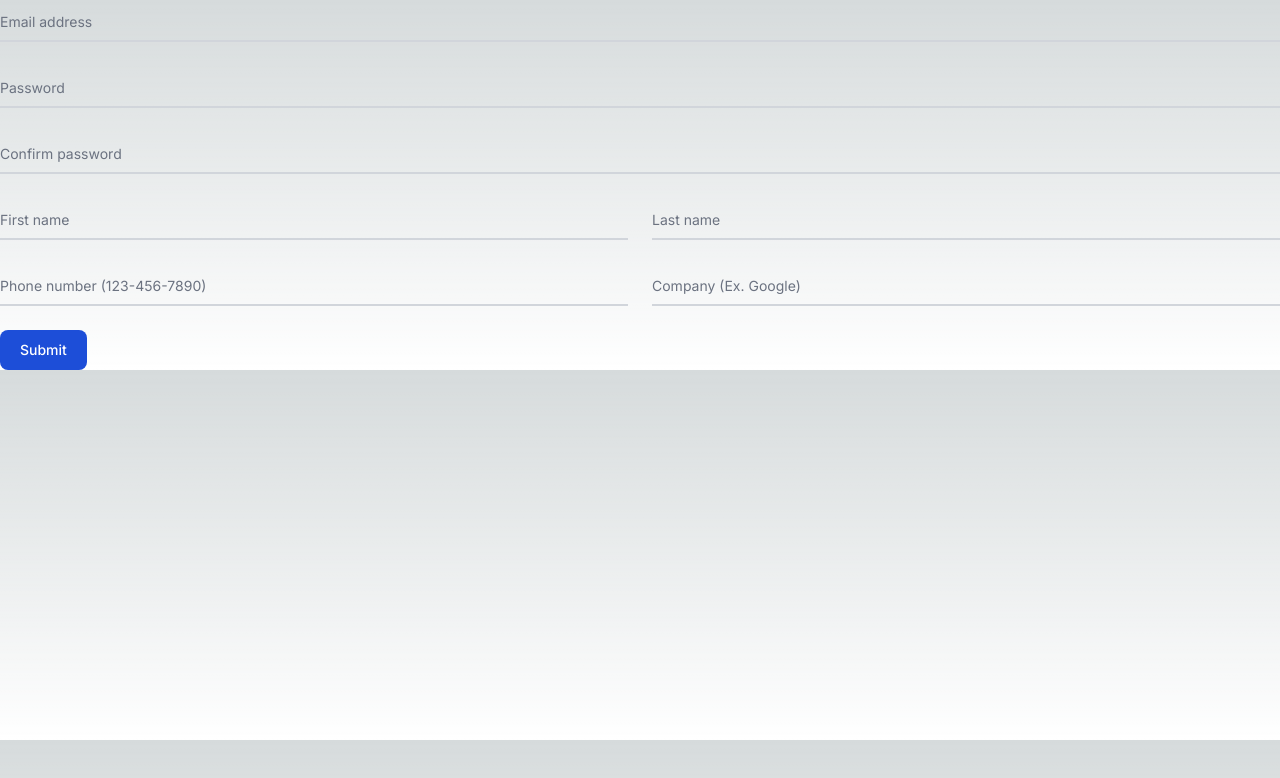
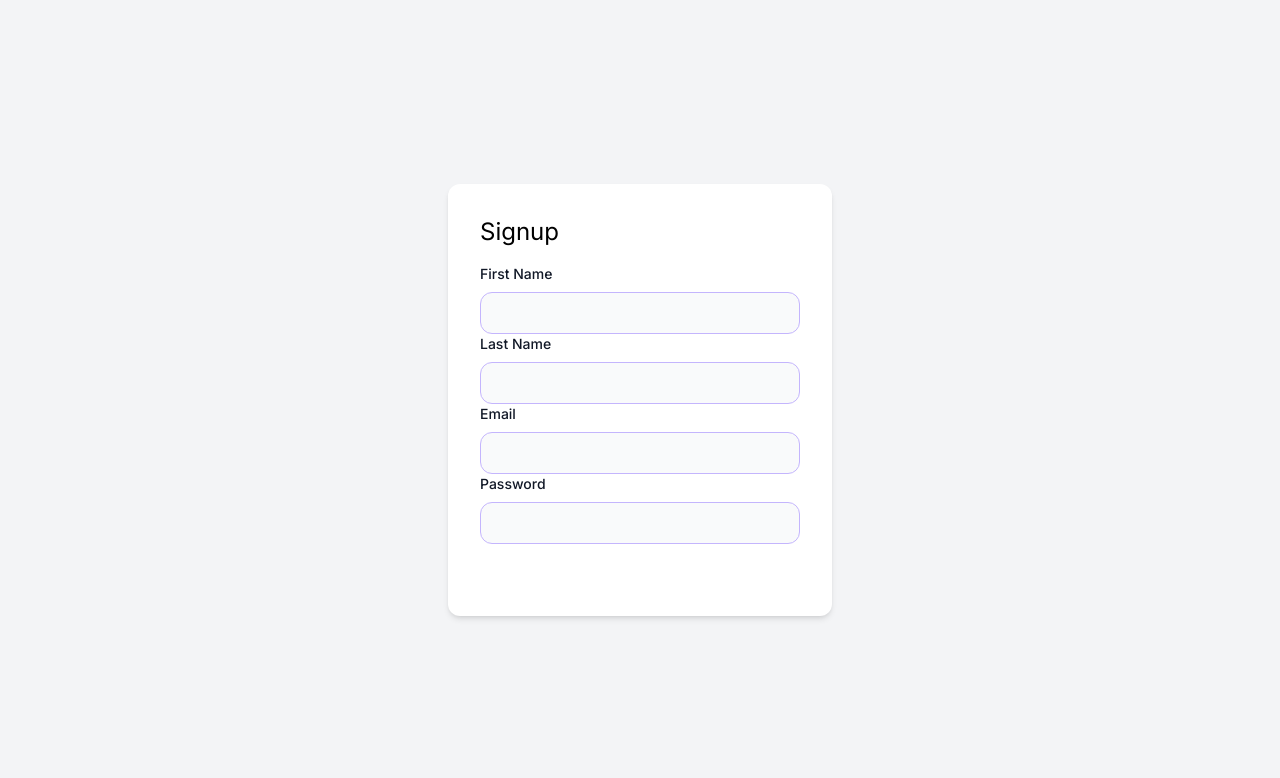
Before and after one commit to AdnanRashied/dimension, a Next.js app in the folder beyond-elysium/: page /signup in a window 1280 px wide. Shown: the top 778 px of the page. Built offline with nearby package versions, Linux system fonts and the light colour scheme.

Commit message:
Updated Login page with sanitization

```diff
--- a/beyond-elysium/src/app/(authentication)/login/loginContainer.tsx
+++ b/beyond-elysium/src/app/(authentication)/login/loginContainer.tsx
@@ -4,9 +4,9 @@ import LoginPageBackground from "@styles/LoginPageBackground.module.scss";
 import { FormField } from "@components/Form-Field";
 
 interface LoginContainerBoxProps {
-  value: { email: string; password: string };
   onChange: (event: React.ChangeEvent<HTMLInputElement>) => void;
   onSubmit: (event: React.FormEvent<HTMLFormElement>) => void;
+  value: { email: string; password: string };
   emailError?: string;
   passwordError?: string;
 }
@@ -59,7 +59,7 @@ export const LoginContainerBox = ({
               value={value.email}
               onChange={onChange}
               type="email"
-              pattern="[a-zA-Z0-9._%+-]+@[a-zA-Z0-9.-]+\.[a-zA-Z]{2,}|[a-zA-Z0-9._%+-]{6,}"
+              pattern="[a-zA-Z0-9._%+-]+@[a-z0-9.-]+\.[a-z]{2,}|[a-zA-Z0-9._%+-]{6,}"
               required
               placeHolder="Enter Email Address"
               size={30}
--- a/beyond-elysium/src/app/(authentication)/login/page.tsx
+++ b/beyond-elysium/src/app/(authentication)/login/page.tsx
@@ -19,6 +19,10 @@ const LoginPage: React.FC = () => {
 
   const handleSubmit = async (event: FormEvent): Promise<void> => {
     event.preventDefault();
+    const formDataLowercased = {
+      email: formData.email.toLowerCase(),
+      password: formData.password,
+    };
 
     try {
       const response = await fetch('api/controller/login', {
@@ -26,7 +30,7 @@ const LoginPage: React.FC = () => {
         headers: {
           'Content-Type': 'application/json',
         },
-        body: JSON.stringify(formData),
+        body: JSON.stringify(formDataLowercased),
       });
 
       if (response.status === 200) {
--- a/beyond-elysium/src/app/(authentication)/login/stylec.css
+++ /dev/null
@@ -1,122 +0,0 @@
-* {
-  margin: 0;
-  padding: 0;
-}
-
-body {
-  display: flex;
-  justify-content: center;
-  align-items: center;
-  width: 100%;
-  min-height: 100vh;
-  background: #000;
-  overflow: hidden;
-}
-
-.glowing {
-  position: relative;
-  min-width: 700px;
-  height: 550px;
-  margin: -150px;
-  transform-origin: right;
-  animation: colorChange 5s linear infinite;
-}
-
-.glowing:nth-child(even) {
-  transform-origin: left;
-}
-
-@keyframes colorChange {
-  0% {
-    filter: hue-rotate(0deg);
-    transform: rotate(0deg);
-  }
-  100% {
-    filter: hue-rotate(360deg);
-    transform: rotate(360deg);
-  }
-}
-
-.glowing span {
-  position: absolute;
-  top: calc(80px * var(--i));
-  left: calc(80px * var(--i));
-  bottom: calc(80px * var(--i));
-  right: calc(80px * var(--i));
-}
-
-.glowing span::before {
-  content: "";
-  position: absolute;
-  top: 50%;
-  left: -8px;
-  width: 15px;
-  height: 15px;
-  background: #f00;
-  border-radius: 50%;
-}
-
-.glowing span:nth-child(3n + 1)::before {
-  background: rgba(134,255,0,1);
-  box-shadow: 0 0 20px rgba(134,255,0,1),
-    0 0 40px rgba(134,255,0,1),
-    0 0 60px rgba(134,255,0,1),
-    0 0 80px rgba(134,255,0,1),
-    0 0 0 8px rgba(134,255,0,.1);
-}
-
-.glowing span:nth-child(3n + 2)::before {
-  background: rgba(255,214,0,1);
-  box-shadow: 0 0 20px rgba(255,214,0,1),
-    0 0 40px rgba(255,214,0,1),
-    0 0 60px rgba(255,214,0,1),
-    0 0 80px rgba(255,214,0,1),
-    0 0 0 8px rgba(255,214,0,.1);
-}
-
-.glowing span:nth-child(3n + 3)::before {
-  background: rgba(0,226,255,1);
-  box-shadow: 0 0 20px rgba(0,226,255,1),
-    0 0 40px rgba(0,226,255,1),
-    0 0 60px rgba(0,226,255,1),
-    0 0 80px rgba(0,226,255,1),
-    0 0 0 8px rgba(0,226,255,.1);
-}
-
-.glowing span:nth-child(3n + 1) {
-  animation: animate 10s alternate infinite;
-}
-
-.glowing span:nth-child(3n + 2) {
-  animation: animate-reverse 3s alternate infinite;
-}
-
-.glowing span:nth-child(3n + 3) {
-  animation: animate 8s alternate infinite;
-}
-
-@keyframes animate {
-  0% {
-    transform: rotate(180deg);
-  }
-  50% {
-    transform: rotate(0deg);
-  }
-  100% {
-    transform: rotate(360deg);
-  }
-}
-
-@keyframes animate-reverse {
-  0% {
-    transform: rotate(360deg);
-  }
-
-  50% {
-    transform: rotate(180deg);
-  }
-
-  100% {
-    transform: rotate(0deg);
-  }
-}
--- a/beyond-elysium/src/app/(authentication)/signup/page.tsx
+++ b/beyond-elysium/src/app/(authentication)/signup/page.tsx
@@ -1,44 +1,96 @@
-const SignUpPage = () => {
+"use client"
+import React, { useState } from 'react';
+import { FormField } from '@/app/components/Form-Field';
 
-    return (
-      <div>
-            <form>
-      <div className="relative z-0 w-full mb-6 group">
-          <input type="email" name="floating_email" id="floating_email" className="block py-2.5 px-0 w-full text-sm text-gray-900 bg-transparent border-0 border-b-2 border-gray-300 appearance-none dark:text-white dark:border-gray-600 dark:focus:border-blue-500 focus:outline-none focus:ring-0 focus:border-blue-600 peer" placeholder=" " required />
-          <label htmlFor="floating_email" className="peer-focus:font-medium absolute text-sm text-gray-500 dark:text-gray-400 duration-300 transform -translate-y-6 scale-75 top-3 -z-10 origin-[0] peer-focus:left-0 peer-focus:text-blue-600 peer-focus:dark:text-blue-500 peer-placeholder-shown:scale-100 peer-placeholder-shown:translate-y-0 peer-focus:scale-75 peer-focus:-translate-y-6">Email address</label>
-      </div>
-      <div className="relative z-0 w-full mb-6 group">
-          <input type="password" name="floating_password" id="floating_password" className="block py-2.5 px-0 w-full text-sm text-gray-900 bg-transparent border-0 border-b-2 border-gray-300 appearance-none dark:text-white dark:border-gray-600 dark:focus:border-blue-500 focus:outline-none focus:ring-0 focus:border-blue-600 peer" placeholder=" " required />
-          <label htmlFor="floating_password" className="peer-focus:font-medium absolute text-sm text-gray-500 dark:text-gray-400 duration-300 transform -translate-y-6 scale-75 top-3 -z-10 origin-[0] peer-focus:left-0 peer-focus:text-blue-600 peer-focus:dark:text-blue-500 peer-placeholder-shown:scale-100 peer-placeholder-shown:translate-y-0 peer-focus:scale-75 peer-focus:-translate-y-6">Password</label>
-      </div>
-      <div className="relative z-0 w-full mb-6 group">
-          <input type="password" name="repeat_password" id="floating_repeat_password" className="block py-2.5 px-0 w-full text-sm text-gray-900 bg-transparent border-0 border-b-2 border-gray-300 appearance-none dark:text-white dark:border-gray-600 dark:focus:border-blue-500 focus:outline-none focus:ring-0 focus:border-blue-600 peer" placeholder=" " required />
-          <label htmlFor="floating_repeat_password" className="peer-focus:font-medium absolute text-sm text-gray-500 dark:text-gray-400 duration-300 transform -translate-y-6 scale-75 top-3 -z-10 origin-[0] peer-focus:left-0 peer-focus:text-blue-600 peer-focus:dark:text-blue-500 peer-placeholder-shown:scale-100 peer-placeholder-shown:translate-y-0 peer-focus:scale-75 peer-focus:-translate-y-6">Confirm password</label>
-      </div>
-      <div className="grid md:grid-cols-2 md:gap-6">
-        <div className="relative z-0 w-full mb-6 group">
-            <input type="text" name="floating_first_name" id="floating_first_name" className="block py-2.5 px-0 w-full text-sm text-gray-900 bg-transparent border-0 border-b-2 border-gray-300 appearance-none dark:text-white dark:border-gray-600 dark:focus:border-blue-500 focus:outline-none focus:ring-0 focus:border-blue-600 peer" placeholder=" " required />
-            <label htmlFor="floating_first_name" className="peer-focus:font-medium absolute text-sm text-gray-500 dark:text-gray-400 duration-300 transform -translate-y-6 scale-75 top-3 -z-10 origin-[0] peer-focus:left-0 peer-focus:text-blue-600 peer-focus:dark:text-blue-500 peer-placeholder-shown:scale-100 peer-placeholder-shown:translate-y-0 peer-focus:scale-75 peer-focus:-translate-y-6">First name</label>
-        </div>
-        <div className="relative z-0 w-full mb-6 group">
-            <input type="text" name="floating_last_name" id="floating_last_name" className="block py-2.5 px-0 w-full text-sm text-gray-900 bg-transparent border-0 border-b-2 border-gray-300 appearance-none dark:text-white dark:border-gray-600 dark:focus:border-blue-500 focus:outline-none focus:ring-0 focus:border-blue-600 peer" placeholder=" " required />
-            <label htmlFor="floating_last_name" className="peer-focus:font-medium absolute text-sm text-gray-500 dark:text-gray-400 duration-300 transform -translate-y-6 scale-75 top-3 -z-10 origin-[0] peer-focus:left-0 peer-focus:text-blue-600 peer-focus:dark:text-blue-500 peer-placeholder-shown:scale-100 peer-placeholder-shown:translate-y-0 peer-focus:scale-75 peer-focus:-translate-y-6">Last name</label>
-        </div>
-      </div>
-      <div className="grid md:grid-cols-2 md:gap-6">
-        <div className="relative z-0 w-full mb-6 group">
-            <input type="tel" pattern="[0-9]{3}-[0-9]{3}-[0-9]{4}" name="floating_phone" id="floating_phone" className="block py-2.5 px-0 w-full text-sm text-gray-900 bg-transparent border-0 border-b-2 border-gray-300 appearance-none dark:text-white dark:border-gray-600 dark:focus:border-blue-500 focus:outline-none focus:ring-0 focus:border-blue-600 peer" placeholder=" " required />
-            <label htmlFor="floating_phone" className="peer-focus:font-medium absolute text-sm text-gray-500 dark:text-gray-400 duration-300 transform -translate-y-6 scale-75 top-3 -z-10 origin-[0] peer-focus:left-0 peer-focus:text-blue-600 peer-focus:dark:text-blue-500 peer-placeholder-shown:scale-100 peer-placeholder-shown:translate-y-0 peer-focus:scale-75 peer-focus:-translate-y-6">Phone number (123-456-7890)</label>
-        </div>
-        <div className="relative z-0 w-full mb-6 group">
-            <input type="text" name="floating_company" id="floating_company" className="block py-2.5 px-0 w-full text-sm text-gray-900 bg-transparent border-0 border-b-2 border-gray-300 appearance-none dark:text-white dark:border-gray-600 dark:focus:border-blue-500 focus:outline-none focus:ring-0 focus:border-blue-600 peer" placeholder=" " required />
-            <label htmlFor="floating_company" className="peer-focus:font-medium absolute text-sm text-gray-500 dark:text-gray-400 duration-300 transform -translate-y-6 scale-75 top-3 -z-10 origin-[0] peer-focus:left-0 peer-focus:text-blue-600 peer-focus:dark:text-blue-500 peer-placeholder-shown:scale-100 peer-placeholder-shown:translate-y-0 peer-focus:scale-75 peer-focus:-translate-y-6">Company (Ex. Google)</label>
-        </div>
-      </div>
-      <button type="submit" className="text-white bg-blue-700 hover:bg-blue-800 focus:ring-4 focus:outline-none focus:ring-blue-300 font-medium rounded-lg text-sm w-full sm:w-auto px-5 py-2.5 text-center dark:bg-blue-600 dark:hover:bg-blue-700 dark:focus:ring-blue-800">Submit</button>
-      </form>
-      </div>
-    );
+const SignupPage: React.FC = () => {
+  const [formData, setFormData] = useState({
+    firstName: '',
+    lastName: '',
+    email: '',
+    password: '',
+  });
+
+  const handleChange = (event: React.ChangeEvent<HTMLInputElement>) => {
+    setFormData({ ...formData, [event.target.id]: event.target.value });
   };
 
-  export default SignUpPage;
+  const handleSubmit = async (event: React.FormEvent) => {
+    event.preventDefault();
+    const formDataLowercased = {
+      firstName: formData.firstName,
+      lastName: formData.lastName,
+      email: formData.email.toLowerCase(),
+      password: formData.password,
+    };
+
+    if (formDataLowercased.password.length < 6) {
+      console.log('Password must be at least 6 characters long');
+      return;
+    }
+
+    try {
+      const response = await fetch('/api/controller/signup', {
+        method: 'POST',
+        headers: {
+          'Content-Type': 'application/json',
+        },
+        body: JSON.stringify(formDataLowercased),
+      });
+
+      if (response.status === 201) {
+        console.log('Signup successful');
+      } else {
+        const data = await response.json();
+        console.log('Signup failed', data);
+      }
+    } catch (error) {
+      console.error('Error during signup:', error);
+    }
+  };
+
+  return (
+    <div className="flex items-center justify-center min-h-screen bg-gray-100">
+      <div className="p-8 bg-white shadow-md rounded-xl w-96">
+        <h2 className="mb-4 text-2xl">Signup</h2>
+        <form onSubmit={handleSubmit}>
+          <FormField
+            htmlFor="firstName"
+            label="First Name"
+            value={formData.firstName}
+            onChange={handleChange}
+            required
+          />
+          <FormField
+            htmlFor="lastName"
+            label="Last Name"
+            value={formData.lastName}
+            onChange={handleChange}
+            required
+          />
+          <FormField
+            htmlFor="email"
+            label="Email"
+            type="email"
+            value={formData.email}
+            onChange={handleChange}
+            required
+          />
+          <FormField
+            htmlFor="password"
+            label="Password"
+            type="password"
+            value={formData.password}
+            onChange={handleChange}
+            minlength={6}
+            required/>
+          <button
+            type="submit"
+            className="px-4 py-2 text-white rounded-md bg-primary-600 hover:bg-primary-700 focus:outline-none focus:ring-2 focus:ring-primary-500"
+          >Signup
+          </button>
+        </form>
+      </div>
+    </div>
+  );
+};
+export default SignupPage;
--- /dev/null
+++ b/beyond-elysium/src/app/components/Form-Field.tsx
@@ -0,0 +1,76 @@
+"use client"
+import { CSSProperties, useEffect, useState } from "react";
+
+interface FormFieldProps {
+    htmlFor: string;
+    email?: string;
+    password?: string;
+    firstName?:string;
+    lastName?:string;
+    label?: string;
+    type?: string;
+    value?: any;
+    onChange?: (...args:any ) => any;
+    error?: string;
+    pattern?:string;
+    required?: any;
+    minlength?: number;
+    size?: number;
+    style?: CSSProperties | undefined;
+    placeHolder?: string;
+    autoComplete?: string;
+}
+
+const emailRegex = /^[a-z0-9._%+-]+@[a-z0-9.-]+\.[a-z]{2,}$/;
+const validateEmail = (email: string): string | null => {
+    if (!emailRegex.test(email)) {
+        return "Invalid email address";
+    }
+    return null;
+};
+export const FormField = ({
+    htmlFor,
+    firstName,
+    lastName,
+    label,
+    type = "text",
+    value,
+    onChange = () => {},
+    error = "",
+    pattern,
+    required,
+    minlength,
+    size,
+    placeHolder,
+    style,
+    autoComplete,
+  }: FormFieldProps) => {
+    const [errorText, setErrorText] = useState("");
+    const [inputStyles, setInputStyles] = useState({});
+
+    return (
+    <>
+        <label htmlFor={htmlFor} className="block mb-2 text-sm font-medium text-gray-900 dark:text-white">{label}
+        </label>
+        <input
+            onChange={(e) => {onChange(e);setErrorText("");}}
+            type={type}
+            size={size}
+            id={htmlFor}
+            name={htmlFor}
+            pattern={pattern}
+            required={required}
+            minLength={minlength}
+            placeholder={placeHolder}
+            className="bg-gray-50 border border-violet-300 text-gray-900 sm:text-sm rounded-xl
+            focus:ring-primary-600 focus:border-primary-600 block w-full p-2.5 dark:bg-gray-700
+            dark:border-gray-600 dark:placeholder-gray-400 dark:text-white dark:focus:ring-blue-500
+            dark:focus:border-blue-500"
+            value={value}
+            style={style}
+            autoComplete={autoComplete}
+            />
+         <div>{errorText}</div>
+        </>
+    );
+};
--- /dev/null
+++ b/beyond-elysium/src/interface/User.tsx
@@ -0,0 +1,6 @@
+export interface User {
+    firstName: string;
+    lastName: string;
+    email: string;
+    password: string;
+  }
```
